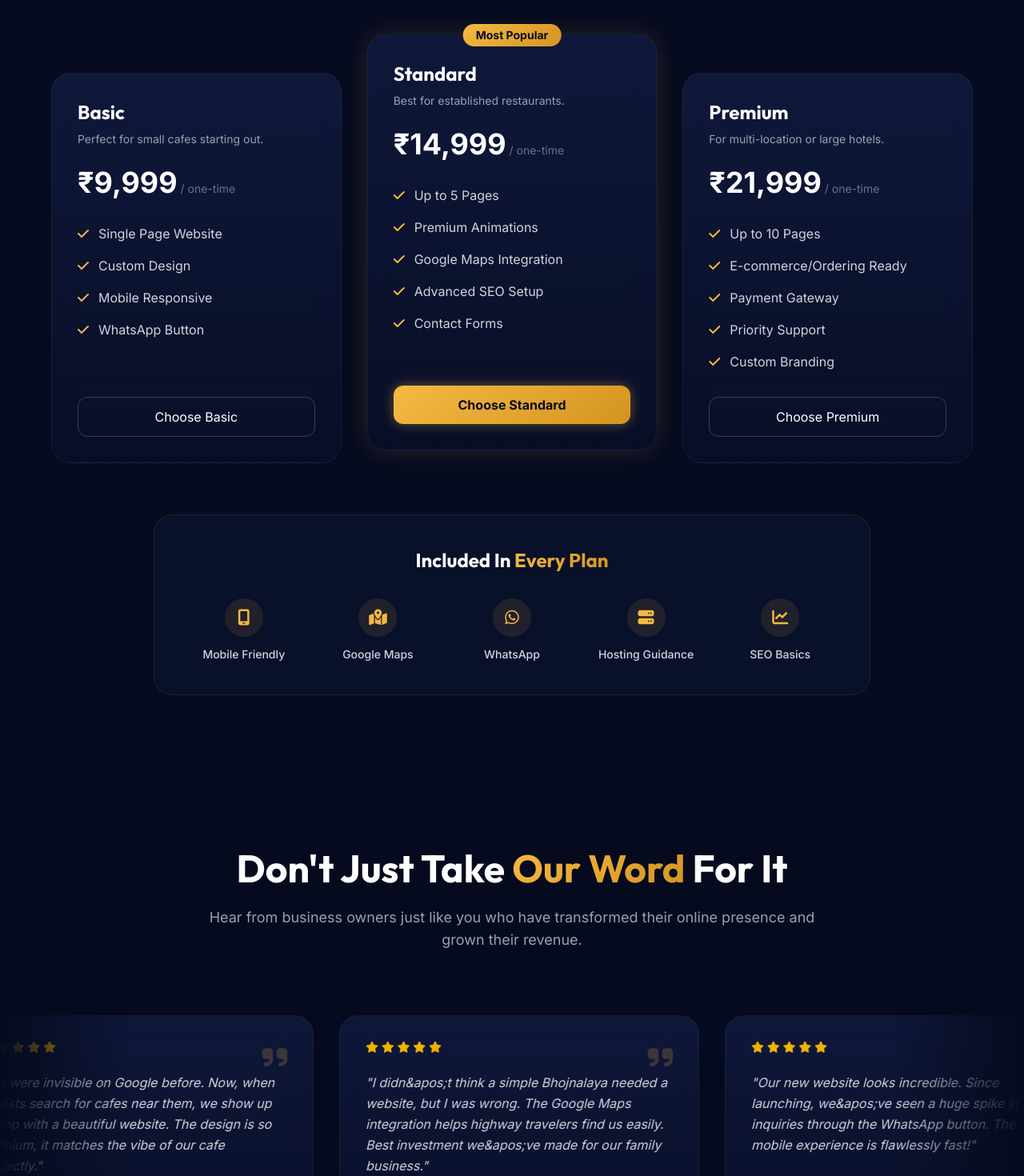
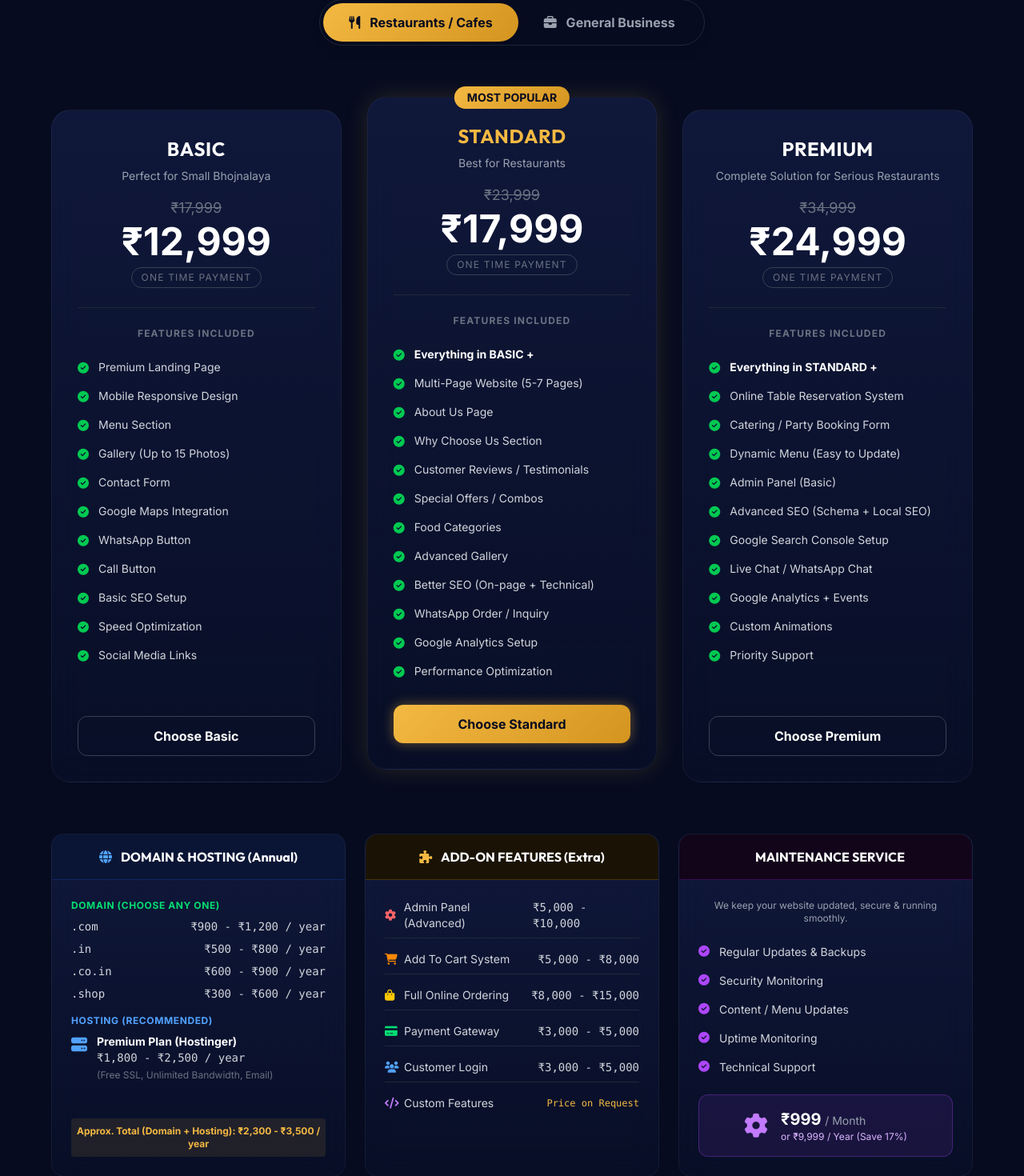
Before and after one commit to yashharfode/devzilla, a Next.js app: page / in a window 1280 px wide. Shown: the part 6860-8330 px from the top of the page at 80% size. Built offline with nearby package versions, Linux system fonts and the light colour scheme.

Commit message:
feat: implement professional dynamic tabbed pricing with add-ons and domain tables based on flyer

```diff
--- a/src/components/Pricing.tsx
+++ b/src/components/Pricing.tsx
@@ -1,103 +1,310 @@
+'use client';
+
+import { useState } from 'react';
 import Link from 'next/link';
 
 export default function Pricing() {
+  const [activeTab, setActiveTab] = useState<'restaurant' | 'common'>('restaurant');
+
+  const pricingData = {
+    restaurant: [
+      {
+        name: "Basic",
+        desc: "Perfect for Small Bhojnalaya",
+        price: "12,999",
+        oldPrice: "17,999",
+        features: [
+          "Premium Landing Page",
+          "Mobile Responsive Design",
+          "Menu Section",
+          "Gallery (Up to 15 Photos)",
+          "Contact Form",
+          "Google Maps Integration",
+          "WhatsApp Button",
+          "Call Button",
+          "Basic SEO Setup",
+          "Speed Optimization",
+          "Social Media Links"
+        ],
+        highlight: false
+      },
+      {
+        name: "Standard",
+        desc: "Best for Restaurants",
+        price: "17,999",
+        oldPrice: "23,999",
+        features: [
+          <span key="bold" className="font-bold text-white">Everything in BASIC +</span>,
+          "Multi-Page Website (5-7 Pages)",
+          "About Us Page",
+          "Why Choose Us Section",
+          "Customer Reviews / Testimonials",
+          "Special Offers / Combos",
+          "Food Categories",
+          "Advanced Gallery",
+          "Better SEO (On-page + Technical)",
+          "WhatsApp Order / Inquiry",
+          "Google Analytics Setup",
+          "Performance Optimization"
+        ],
+        highlight: true
+      },
+      {
+        name: "Premium",
+        desc: "Complete Solution for Serious Restaurants",
+        price: "24,999",
+        oldPrice: "34,999",
+        features: [
+          <span key="bold" className="font-bold text-white">Everything in STANDARD +</span>,
+          "Online Table Reservation System",
+          "Catering / Party Booking Form",
+          "Dynamic Menu (Easy to Update)",
+          "Admin Panel (Basic)",
+          "Advanced SEO (Schema + Local SEO)",
+          "Google Search Console Setup",
+          "Live Chat / WhatsApp Chat",
+          "Google Analytics + Events",
+          "Custom Animations",
+          "Priority Support"
+        ],
+        highlight: false
+      }
+    ],
+    common: [
+      {
+        name: "Starter",
+        desc: "Perfect for New Businesses",
+        price: "9,999",
+        oldPrice: "14,999",
+        features: [
+          "Premium Single Landing Page",
+          "Mobile Responsive Design",
+          "Services Section",
+          "Basic Gallery (Up to 10 Photos)",
+          "Contact Form",
+          "Google Maps Integration",
+          "WhatsApp Button",
+          "Basic SEO Setup",
+          "Speed Optimization",
+          "Social Media Links"
+        ],
+        highlight: false
+      },
+      {
+        name: "Professional",
+        desc: "Best for Growing Agencies",
+        price: "14,999",
+        oldPrice: "21,999",
+        features: [
+          <span key="bold" className="font-bold text-white">Everything in STARTER +</span>,
+          "Multi-Page Website (Up to 5 Pages)",
+          "About Us & Team Page",
+          "Testimonials / Case Studies",
+          "Service Detail Pages",
+          "Advanced Gallery",
+          "Better SEO (On-page + Technical)",
+          "Lead Capture Forms",
+          "Google Analytics Setup",
+          "Performance Optimization"
+        ],
+        highlight: true
+      },
+      {
+        name: "Corporate",
+        desc: "Complete Digital Presence",
+        price: "21,999",
+        oldPrice: "29,999",
+        features: [
+          <span key="bold" className="font-bold text-white">Everything in PROFESSIONAL +</span>,
+          "Up to 10 Pages",
+          "Dynamic Content (Easy to Update)",
+          "Admin Panel (Basic)",
+          "Advanced SEO (Schema + Local SEO)",
+          "Google Search Console Setup",
+          "Live Chat Integration",
+          "Custom Animations",
+          "Premium Stock Photos",
+          "Priority Support"
+        ],
+        highlight: false
+      }
+    ]
+  };
+
+  const activePlans = pricingData[activeTab];
+
   return (
     <section id="pricing" className="py-24 relative z-10">
       <div className="container mx-auto px-6 lg:px-12">
-        <div className="text-center max-w-3xl mx-auto mb-16" data-aos="fade-up">
-          <h2 className="text-4xl md:text-5xl font-bold mb-6">Simple, Transparent <span className="text-gradient">Pricing</span></h2>
-          <p className="text-gray-400 text-lg">One-time payment for the website design. No hidden fees. A website that pays for itself with just a few new customers.</p>
-        </div>
+        <div className="text-center max-w-3xl mx-auto mb-12" data-aos="fade-up">
+          <h2 className="text-4xl md:text-5xl font-bold mb-6">Website <span className="text-gradient">Packages</span></h2>
+          <p className="text-gray-400 text-lg mb-8">Modern Design • Mobile Friendly • SEO Optimized • Fast & Secure</p>
 
-        <div className="grid grid-cols-1 md:grid-cols-3 gap-8 max-w-6xl mx-auto mb-16">
-          {/* Basic Plan */}
-          <div className="glass-card rounded-3xl p-8 flex flex-col mt-4 md:mt-8" data-aos="fade-up" data-aos-delay="100">
-            <h3 className="text-2xl font-bold text-white mb-2">Basic</h3>
-            <p className="text-gray-400 text-sm mb-6">Perfect for small cafes starting out.</p>
-            <div className="mb-8">
-              <span className="text-4xl font-bold text-white">₹9,999</span>
-              <span className="text-gray-500 text-sm"> / one-time</span>
-            </div>
-            <ul className="space-y-4 mb-8 flex-grow">
-              <li className="flex items-start gap-3 text-gray-300"><i className="fa-solid fa-check text-primary mt-1"></i> Single Page Website</li>
-              <li className="flex items-start gap-3 text-gray-300"><i className="fa-solid fa-check text-primary mt-1"></i> Custom Design</li>
-              <li className="flex items-start gap-3 text-gray-300"><i className="fa-solid fa-check text-primary mt-1"></i> Mobile Responsive</li>
-              <li className="flex items-start gap-3 text-gray-300"><i className="fa-solid fa-check text-primary mt-1"></i> WhatsApp Button</li>
-            </ul>
-            <Link href="https://wa.me/919244161044" className="w-full block text-center py-3 rounded-xl border border-gray-700 text-white hover:bg-gray-800 transition-colors">
-              Choose Basic
-            </Link>
-          </div>
-
-          {/* Premium Plan (Highlighted) */}
-          <div className="glass-card rounded-3xl p-8 flex flex-col border border-primary relative transform md:-translate-y-4 shadow-[0_0_30px_rgba(244,185,66,0.15)]" data-aos="fade-up" data-aos-delay="200">
-            <div className="absolute top-0 left-1/2 transform -translate-x-1/2 -translate-y-1/2 bg-gradient-primary text-dark font-bold px-4 py-1 rounded-full text-sm">
-              Most Popular
-            </div>
-            <h3 className="text-2xl font-bold text-white mb-2">Standard</h3>
-            <p className="text-gray-400 text-sm mb-6">Best for established restaurants.</p>
-            <div className="mb-8">
-              <span className="text-4xl font-bold text-white">₹14,999</span>
-              <span className="text-gray-500 text-sm"> / one-time</span>
-            </div>
-            <ul className="space-y-4 mb-8 flex-grow">
-              <li className="flex items-start gap-3 text-gray-300"><i className="fa-solid fa-check text-primary mt-1"></i> Up to 5 Pages</li>
-              <li className="flex items-start gap-3 text-gray-300"><i className="fa-solid fa-check text-primary mt-1"></i> Premium Animations</li>
-              <li className="flex items-start gap-3 text-gray-300"><i className="fa-solid fa-check text-primary mt-1"></i> Google Maps Integration</li>
-              <li className="flex items-start gap-3 text-gray-300"><i className="fa-solid fa-check text-primary mt-1"></i> Advanced SEO Setup</li>
-              <li className="flex items-start gap-3 text-gray-300"><i className="fa-solid fa-check text-primary mt-1"></i> Contact Forms</li>
-            </ul>
-            <Link href="https://wa.me/919244161044" className="w-full block text-center py-3 rounded-xl bg-gradient-primary text-dark font-bold hover:scale-105 transition-transform shadow-[0_0_15px_rgba(244,185,66,0.4)]">
-              Choose Standard
-            </Link>
-          </div>
-
-          {/* Premium Plan */}
-          <div className="glass-card rounded-3xl p-8 flex flex-col mt-4 md:mt-8" data-aos="fade-up" data-aos-delay="300">
-            <h3 className="text-2xl font-bold text-white mb-2">Premium</h3>
-            <p className="text-gray-400 text-sm mb-6">For multi-location or large hotels.</p>
-            <div className="mb-8">
-              <span className="text-4xl font-bold text-white">₹21,999</span>
-              <span className="text-gray-500 text-sm"> / one-time</span>
-            </div>
-            <ul className="space-y-4 mb-8 flex-grow">
-              <li className="flex items-start gap-3 text-gray-300"><i className="fa-solid fa-check text-primary mt-1"></i> Up to 10 Pages</li>
-              <li className="flex items-start gap-3 text-gray-300"><i className="fa-solid fa-check text-primary mt-1"></i> E-commerce/Ordering Ready</li>
-              <li className="flex items-start gap-3 text-gray-300"><i className="fa-solid fa-check text-primary mt-1"></i> Payment Gateway</li>
-              <li className="flex items-start gap-3 text-gray-300"><i className="fa-solid fa-check text-primary mt-1"></i> Priority Support</li>
-              <li className="flex items-start gap-3 text-gray-300"><i className="fa-solid fa-check text-primary mt-1"></i> Custom Branding</li>
-            </ul>
-            <Link href="https://wa.me/919244161044" className="w-full block text-center py-3 rounded-xl border border-gray-700 text-white hover:bg-gray-800 transition-colors">
-              Choose Premium
-            </Link>
+          {/* Custom Tabs */}
+          <div className="inline-flex bg-dark border border-gray-800 rounded-full p-1 shadow-lg">
+            <button
+              onClick={() => setActiveTab('restaurant')}
+              className={`px-6 md:px-8 py-3 rounded-full text-sm md:text-base font-bold transition-all duration-300 ${activeTab === 'restaurant' ? 'bg-gradient-primary text-dark shadow-md' : 'text-gray-400 hover:text-white'}`}
+            >
+              <i className="fa-solid fa-utensils mr-2"></i> Restaurants / Cafes
+            </button>
+            <button
+              onClick={() => setActiveTab('common')}
+              className={`px-6 md:px-8 py-3 rounded-full text-sm md:text-base font-bold transition-all duration-300 ${activeTab === 'common' ? 'bg-gradient-primary text-dark shadow-md' : 'text-gray-400 hover:text-white'}`}
+            >
+              <i className="fa-solid fa-briefcase mr-2"></i> General Business
+            </button>
           </div>
         </div>
 
-        {/* Included In Every Plan */}
-        <div className="glass-panel max-w-4xl mx-auto rounded-3xl p-8 md:p-10 border border-primary/20" data-aos="fade-up">
-          <h3 className="text-2xl font-bold text-center mb-8">Included In <span className="text-gradient">Every Plan</span></h3>
-          <div className="grid grid-cols-2 md:grid-cols-5 gap-6 text-center">
-            <div className="flex flex-col items-center">
-              <div className="w-12 h-12 rounded-full bg-primary/10 flex items-center justify-center text-primary text-xl mb-3"><i className="fa-solid fa-mobile-screen"></i></div>
-              <span className="text-sm font-medium text-gray-300">Mobile Friendly</span>
+        {/* Pricing Cards */}
+        <div className="grid grid-cols-1 md:grid-cols-3 gap-8 max-w-6xl mx-auto mb-16">
+          {activePlans.map((plan, index) => (
+            <div
+              key={index}
+              className={`glass-card rounded-3xl p-8 flex flex-col mt-4 md:mt-8 transition-all ${plan.highlight ? 'border border-primary transform md:-translate-y-4 shadow-[0_0_30px_rgba(244,185,66,0.15)]' : ''}`}
+              data-aos="fade-up"
+              data-aos-delay={index * 100}
+            >
+              {plan.highlight && (
+                <div className="absolute top-0 left-1/2 transform -translate-x-1/2 -translate-y-1/2 bg-gradient-primary text-dark font-bold px-4 py-1 rounded-full text-sm z-10">
+                  MOST POPULAR
+                </div>
+              )}
+
+              <div className="text-center border-b border-gray-800 pb-6 mb-6">
+                <h3 className={`text-2xl font-bold mb-2 uppercase tracking-wide ${plan.highlight ? 'text-primary' : 'text-white'}`}>{plan.name}</h3>
+                <p className="text-gray-400 text-sm mb-4">{plan.desc}</p>
+                <div className="flex flex-col items-center justify-center">
+                  <span className="text-gray-500 line-through text-lg mb-1">₹{plan.oldPrice}</span>
+                  <span className="text-5xl font-bold text-white mb-2">₹{plan.price}</span>
+                  <span className="text-xs text-gray-500 uppercase tracking-widest border border-gray-700 rounded-full px-3 py-1">One Time Payment</span>
+                </div>
+              </div>
+
+              <div className="text-center text-xs font-bold text-gray-500 uppercase tracking-widest mb-6">Features Included</div>
+
+              <ul className="space-y-4 mb-8 flex-grow">
+                {plan.features.map((feature, fIndex) => (
+                  <li key={fIndex} className="flex items-start gap-3 text-gray-300 text-sm">
+                    <i className="fa-solid fa-circle-check text-green-500 mt-1"></i> {feature}
+                  </li>
+                ))}
+              </ul>
+
+              <Link href={`https://wa.me/919244161044?text=Hi, I am interested in the ${plan.name} Plan for my business.`} className={`w-full block text-center py-3 rounded-xl font-bold transition-all ${plan.highlight ? 'bg-gradient-primary text-dark hover:scale-105 shadow-[0_0_15px_rgba(244,185,66,0.4)]' : 'border border-gray-700 text-white hover:bg-gray-800'}`}>
+                Choose {plan.name}
+              </Link>
             </div>
-            <div className="flex flex-col items-center">
-              <div className="w-12 h-12 rounded-full bg-primary/10 flex items-center justify-center text-primary text-xl mb-3"><i className="fa-solid fa-map-location-dot"></i></div>
-              <span className="text-sm font-medium text-gray-300">Google Maps</span>
+          ))}
+        </div>
+
+        {/* Extra Sections (Domain, Addons, Maintenance) */}
+        <div className="grid grid-cols-1 lg:grid-cols-3 gap-6 max-w-6xl mx-auto" data-aos="fade-up">
+
+          {/* Domain & Hosting */}
+          <div className="glass-card rounded-2xl overflow-hidden flex flex-col">
+            <div className="bg-[#0a1535] py-4 text-center border-b border-blue-900/50">
+              <h4 className="text-white font-bold"><i className="fa-solid fa-globe mr-2 text-blue-400"></i> DOMAIN & HOSTING (Annual)</h4>
             </div>
-            <div className="flex flex-col items-center">
-              <div className="w-12 h-12 rounded-full bg-primary/10 flex items-center justify-center text-primary text-xl mb-3"><i className="fa-brands fa-whatsapp"></i></div>
-              <span className="text-sm font-medium text-gray-300">WhatsApp</span>
-            </div>
-            <div className="flex flex-col items-center">
-              <div className="w-12 h-12 rounded-full bg-primary/10 flex items-center justify-center text-primary text-xl mb-3"><i className="fa-solid fa-server"></i></div>
-              <span className="text-sm font-medium text-gray-300">Hosting Guidance</span>
-            </div>
-            <div className="flex flex-col items-center">
-              <div className="w-12 h-12 rounded-full bg-primary/10 flex items-center justify-center text-primary text-xl mb-3"><i className="fa-solid fa-chart-line"></i></div>
-              <span className="text-sm font-medium text-gray-300">SEO Basics</span>
+            <div className="p-6 flex-grow flex flex-col text-sm">
+              <div className="mb-4">
+                <span className="text-green-400 font-bold text-xs uppercase tracking-wider block mb-2">Domain (Choose Any One)</span>
+                <ul className="space-y-2 text-gray-300 font-mono">
+                  <li className="flex justify-between"><span>.com</span><span>₹900 - ₹1,200 / year</span></li>
+                  <li className="flex justify-between"><span>.in</span><span>₹500 - ₹800 / year</span></li>
+                  <li className="flex justify-between"><span>.co.in</span><span>₹600 - ₹900 / year</span></li>
+                  <li className="flex justify-between"><span>.shop</span><span>₹300 - ₹600 / year</span></li>
+                </ul>
+              </div>
+              <div className="mb-4">
+                <span className="text-blue-400 font-bold text-xs uppercase tracking-wider block mb-2">Hosting (Recommended)</span>
+                <div className="flex gap-3">
+                  <i className="fa-solid fa-server text-blue-400 text-xl mt-1"></i>
+                  <div>
+                    <span className="text-white font-bold block">Premium Plan (Hostinger)</span>
+                    <span className="text-gray-300 font-mono block">₹1,800 - ₹2,500 / year</span>
+                    <span className="text-gray-500 text-xs block mt-1">(Free SSL, Unlimited Bandwidth, Email)</span>
+                  </div>
+                </div>
+              </div>
+              <div className="mt-auto bg-primary/10 text-primary text-center py-2 rounded font-bold text-xs">
+                Approx. Total (Domain + Hosting): ₹2,300 - ₹3,500 / year
+              </div>
             </div>
           </div>
+
+          {/* Add-on Features */}
+          <div className="glass-card rounded-2xl overflow-hidden flex flex-col">
+            <div className="bg-[#1a1305] py-4 text-center border-b border-primary/20">
+              <h4 className="text-white font-bold"><i className="fa-solid fa-puzzle-piece mr-2 text-primary"></i> ADD-ON FEATURES (Extra)</h4>
+            </div>
+            <div className="p-6 flex-grow text-sm">
+              <ul className="space-y-4 text-gray-300">
+                <li className="flex justify-between items-center border-b border-gray-800 pb-2">
+                  <span className="flex items-center gap-2"><i className="fa-solid fa-gear text-red-400 w-4"></i> Admin Panel (Advanced)</span>
+                  <span className="font-mono">₹5,000 - ₹10,000</span>
+                </li>
+                <li className="flex justify-between items-center border-b border-gray-800 pb-2">
+                  <span className="flex items-center gap-2"><i className="fa-solid fa-cart-shopping text-orange-400 w-4"></i> Add To Cart System</span>
+                  <span className="font-mono">₹5,000 - ₹8,000</span>
+                </li>
+                <li className="flex justify-between items-center border-b border-gray-800 pb-2">
+                  <span className="flex items-center gap-2"><i className="fa-solid fa-bag-shopping text-yellow-400 w-4"></i> Full Online Ordering</span>
+                  <span className="font-mono">₹8,000 - ₹15,000</span>
+                </li>
+                <li className="flex justify-between items-center border-b border-gray-800 pb-2">
+                  <span className="flex items-center gap-2"><i className="fa-solid fa-credit-card text-green-400 w-4"></i> Payment Gateway</span>
+                  <span className="font-mono">₹3,000 - ₹5,000</span>
+                </li>
+                <li className="flex justify-between items-center border-b border-gray-800 pb-2">
+                  <span className="flex items-center gap-2"><i className="fa-solid fa-users text-blue-400 w-4"></i> Customer Login</span>
+                  <span className="font-mono">₹3,000 - ₹5,000</span>
+                </li>
+                <li className="flex justify-between items-center">
+                  <span className="flex items-center gap-2"><i className="fa-solid fa-code text-purple-400 w-4"></i> Custom Features</span>
+                  <span className="font-mono text-primary text-xs">Price on Request</span>
+                </li>
+              </ul>
+            </div>
+          </div>
+
+          {/* Maintenance Service */}
+          <div className="glass-card rounded-2xl overflow-hidden flex flex-col">
+            <div className="bg-[#12051a] py-4 text-center border-b border-purple-900/50">
+              <h4 className="text-white font-bold"><i className="fa-solid fa-shield-check mr-2 text-purple-400"></i> MAINTENANCE SERVICE</h4>
+            </div>
+            <div className="p-6 flex-grow flex flex-col text-sm">
+              <p className="text-gray-400 text-center mb-6 text-xs">We keep your website updated, secure & running smoothly.</p>
+
+              <ul className="space-y-4 mb-6">
+                <li className="flex items-start gap-3 text-gray-300">
+                  <i className="fa-solid fa-circle-check text-purple-500 mt-0.5"></i> Regular Updates & Backups
+                </li>
+                <li className="flex items-start gap-3 text-gray-300">
+                  <i className="fa-solid fa-circle-check text-purple-500 mt-0.5"></i> Security Monitoring
+                </li>
+                <li className="flex items-start gap-3 text-gray-300">
+                  <i className="fa-solid fa-circle-check text-purple-500 mt-0.5"></i> Content / Menu Updates
+                </li>
+                <li className="flex items-start gap-3 text-gray-300">
+                  <i className="fa-solid fa-circle-check text-purple-500 mt-0.5"></i> Uptime Monitoring
+                </li>
+                <li className="flex items-start gap-3 text-gray-300">
+                  <i className="fa-solid fa-circle-check text-purple-500 mt-0.5"></i> Technical Support
+                </li>
+              </ul>
+
+              <div className="mt-auto border border-purple-500/30 bg-purple-500/10 rounded-xl p-4 flex items-center justify-center gap-4">
+                <i className="fa-solid fa-gear text-3xl text-purple-400"></i>
+                <div>
+                  <div className="text-xl font-bold text-white">₹999 <span className="text-sm text-gray-400 font-normal">/ Month</span></div>
+                  <div className="text-xs text-purple-300">or ₹9,999 / Year (Save 17%)</div>
+                </div>
+              </div>
+            </div>
+          </div>
+
         </div>
       </div>
     </section>
```
